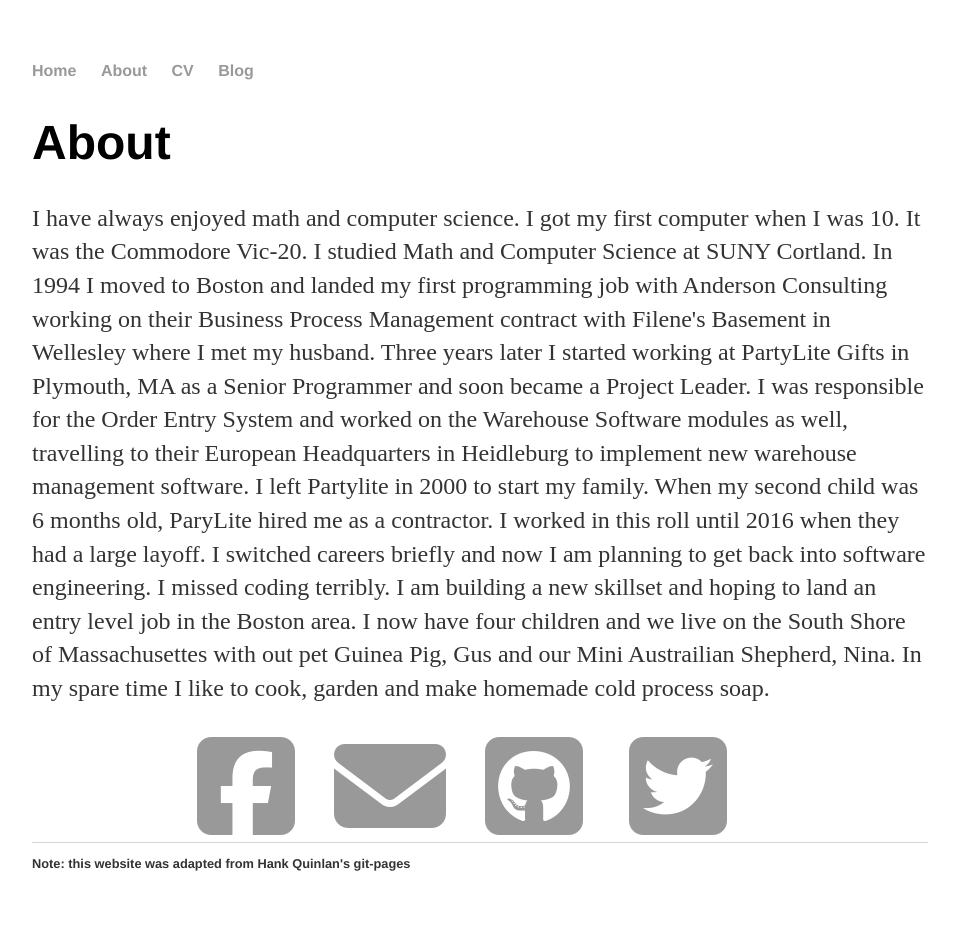
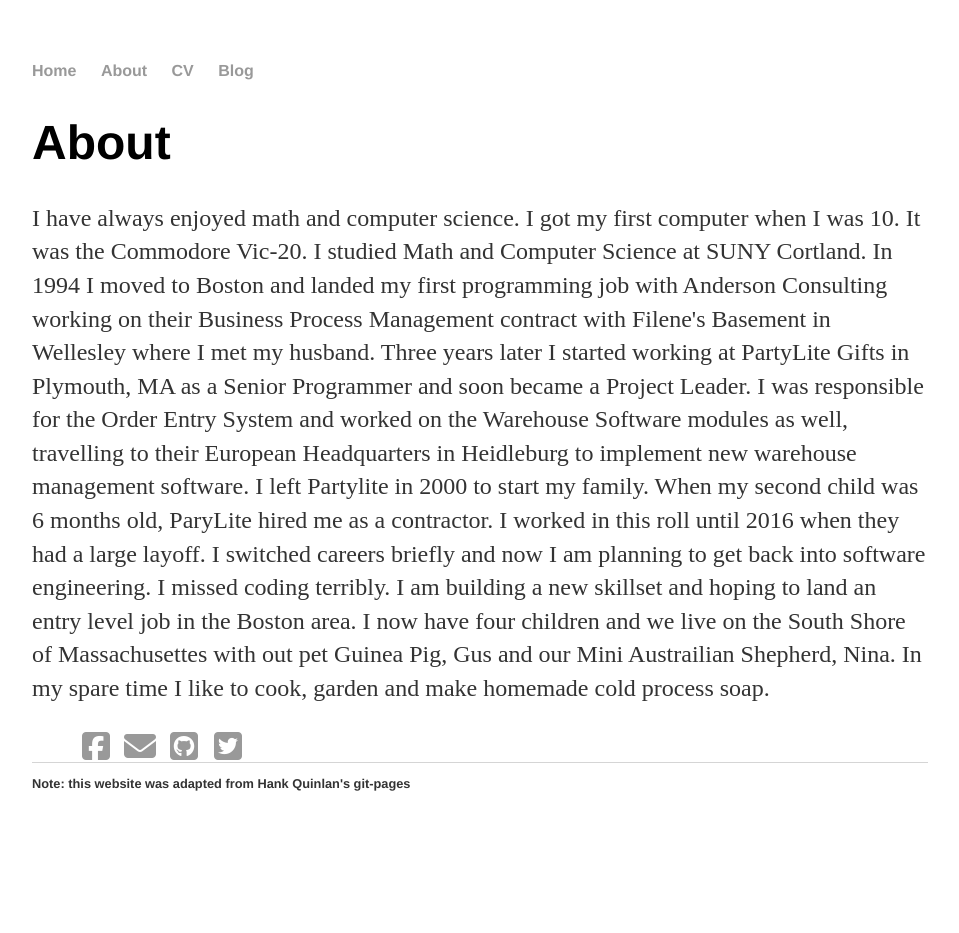
Before and after one commit to caroleatierney/Before-GA-Repository, a Jekyll site: the page built from about/index.html, in a window 1280 px wide. Shown: the whole page, without its empty margins (160-1119 px from the left). Built offline with Jekyll 4.4.1, drawn with Linux system fonts in a browser that asks for light colours; nearby versions of some CDN libraries; after the commit the page ends 900 px from its top, so only the background shows below that.

Commit message:
Update index.html
added icon-5x

```diff
--- a/about/index.html
+++ b/about/index.html
@@ -8,9 +8,9 @@ title: About Carole Tierney
 			<p>I have always enjoyed math and computer science.  I got my first computer when I was 10.  It was the Commodore Vic-20. I studied Math and Computer Science at SUNY Cortland.  In 1994 I moved to Boston and landed my first programming job with Anderson Consulting working on their Business Process Management contract with Filene's Basement in Wellesley where I met my husband.  Three years later I started working at PartyLite Gifts in Plymouth, MA as a Senior Programmer and soon became a Project Leader.  I was responsible for the Order Entry System and worked on the Warehouse Software modules as well, travelling to their European Headquarters in Heidleburg to implement new warehouse management software.  I left Partylite in 2000 to start my family.  When my second child was 6 months old, ParyLite hired me as a contractor.  I worked in this roll until 2016 when they had a large layoff. I switched careers briefly and now I am planning to get back into software engineering.  I missed coding terribly.  I am building a new skillset and hoping to land an entry level job in the Boston area. I now have four children and we live on the South Shore of Massachusettes with out pet Guinea Pig, Gus and our Mini Austrailian Shepherd, Nina. In my spare time I like to cook, garden and make homemade cold process soap.</p>
 
 			<div class="links">
-				<a href="https://www.linkedin.com/in/caroleatierney" style="left: 1120px; top: 1000%"><i class="fab fa-linkedin-square fa-7x fa-fw target="_blank"></i></a>
-				<a href="https://www.facebook.com/Carole Ann Brno Tierney/" style="left: 1120px; top: 1000%"><i class="fab fa-facebook-square fa-7x fa-fw target="_blank"></i></a>
-		   		<a href="mailto:caroleatierney@gmail.com" target="_top" style="left: 1140px; top: 1000%"><i class="fas fa-envelope fa-7x fa-fw" target="_blank"></i> </a>
-				<a href="https://github.com/caroleatierney" target="_top" style="left: 1140px; top: 1000%"><i class="fab fa-github-square fa-7x fa-fw target="_blank"></i> </a>
-				<a href="#@CaroleATierney" style="left: 1120px; top: 1000%"><i class="fab fa-twitter-square fa-7x fa-fw target="_blank"></i></a>
+				<a href="https://www.linkedin.com/in/caroleatierney" style="left: 1120px; top: 1000%"><i class="fab fa-linkedin-square icon-5x fa-2x fa-fw target="_blank"></i></a>
+				<a href="https://www.facebook.com/Carole Ann Brno Tierney/" style="left: 1120px; top: 1000%"><i class="fab fa-facebook-square icon-5x fa-2x fa-fw target="_blank"></i></a>
+		   		<a href="mailto:caroleatierney@gmail.com" target="_top" style="left: 1140px; top: 1000%"><i class="fas fa-envelope icon-5x fa-2x fa-fw" target="_blank"></i> </a>
+				<a href="https://github.com/caroleatierney" target="_top" style="left: 1140px; top: 1000%"><i class="fab fa-github-square icon-5x fa-2x fa-fw target="_blank"></i> </a>
+				<a href="#@CaroleATierney" style="left: 1120px; top: 1000%"><i class="fab fa-twitter-square icon-5x fa-2x fa-fw target="_blank"></i></a>
 			</div>
```
